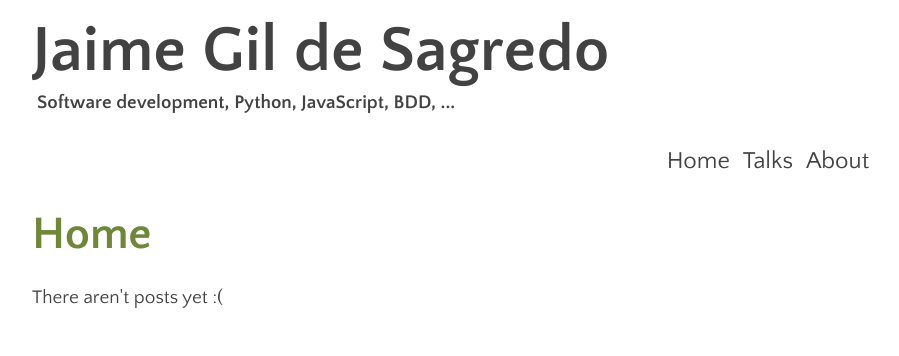
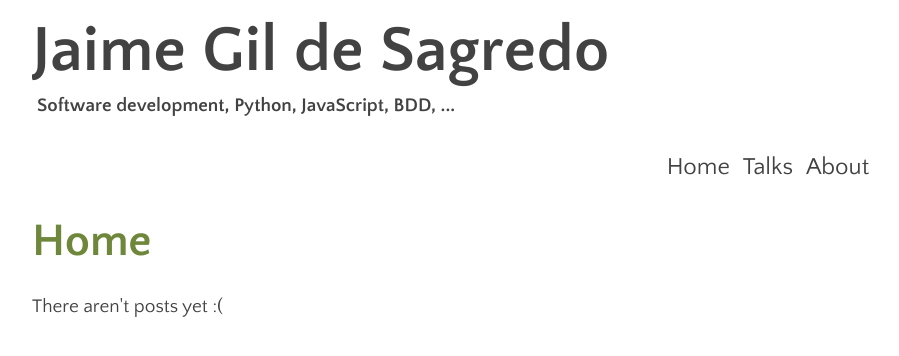
Before and after one commit to jaimegildesagredo/jaimegildesagredo.github.com, a Jekyll site: the page built from index.html, in a window 1280 px wide. Shown: the top 356 px of the page, without its empty margins (38-937 px from the left). Built offline with Jekyll 4.4.1, drawn with Linux system fonts in a browser that asks for light colours.

Commit message:
Fixed some margins and sizes

```diff
--- a/assets/css/styles.css
+++ b/assets/css/styles.css
@@ -1,6 +1,7 @@
 body {
   font-family: 'Quattrocento Sans', sans-serif;
   font-size: 19px;
+  line-height: 27px;
   color: #424242;
 }
 
@@ -21,21 +22,21 @@
 }
 
 p {
-  margin-bottom: 15px;
-  line-height: 23px;
+  margin-bottom: 21px;
 }
 
 blockquote {
-  margin: 30px 15px;
+  margin: 35px 20px;
 }
 
 blockquote p {
-  font-size: 27px;
+  font-size: 26px;
   font-style: italic;
 }
 
 blockquote a {
-  font-size: 19px;
+  margin-left: 10px;
+  font-size: 18px;
 }
 
 a {
```
